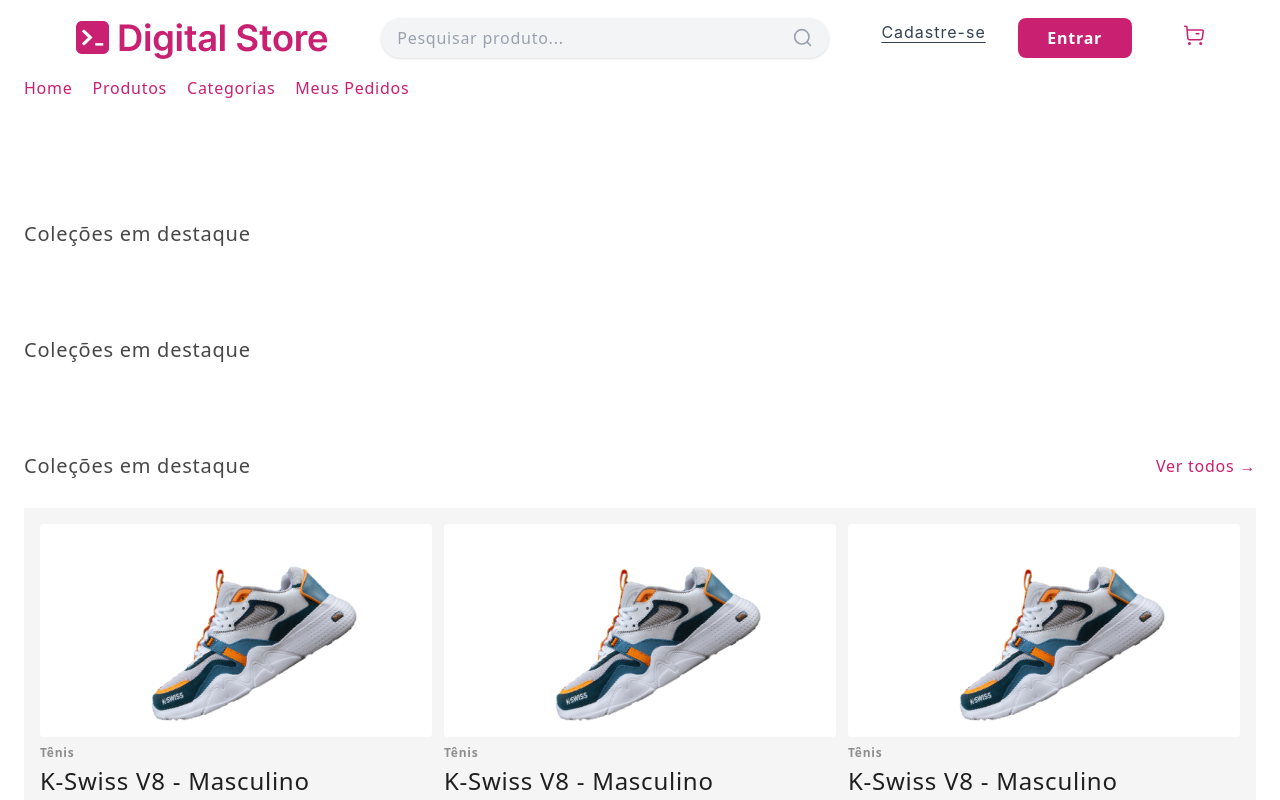
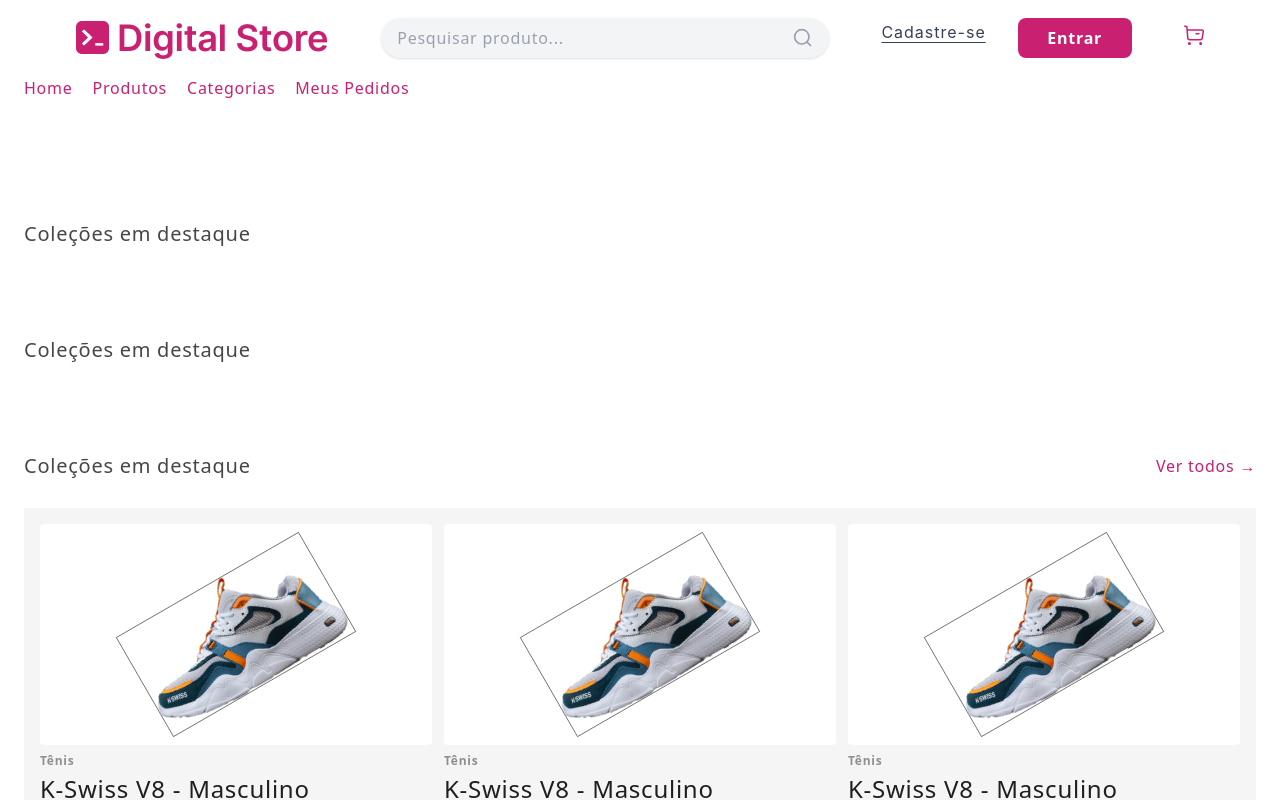
Before and after one commit to Markus328/digital-store, a React (Vite) app: page / in a window 1280 px wide. Shown: the top 800 px of the page. Built offline with nearby package versions, Linux system fonts and the light colour scheme.

Commit message:
Refeito o código to DynamicImage

```diff
--- a/src/components/DynamicImage.jsx
+++ b/src/components/DynamicImage.jsx
@@ -1,4 +1,4 @@
-import { useEffect, useState, useRef } from "react";
+import { useEffect, useState, useRef, useCallback } from "react";
 import imageLoader from "../assets/imageLoader.js";
 
 const DynamicImage = ({
@@ -9,9 +9,17 @@
   rotation,
 }) => {
   const [imgUrl, setImgUrl] = useState(null);
+  const [imgRatio, setImgRatio] = useState(1);
+  const [isImageLoaded, setIsImageLoaded] = useState(false);
+  const imgRef = useRef(null);
 
+  // Load image effect
   useEffect(() => {
-    if (!asset) return;
+    if (!asset) {
+      setImgUrl(null);
+      setIsImageLoaded(false);
+      return;
+    }
 
     const path = `./${asset}`;
     const importer = imageLoader[path];
@@ -22,59 +30,68 @@
       });
     } else {
       setImgUrl(null);
+      setIsImageLoaded(false);
     }
   }, [asset]);
 
-  const [combinedStyle, setCombinedStyle] = useState({});
-  const [containerStyle, setContainerStyle] = useState({});
-  const imgRef = useRef(null);
+  // Calculate image scale function (memoized to prevent recreating on every render)
+  const calculateImageNewScale = useCallback((ratio, rotation) => {
+    const angle = parseFloat(rotation) || 0;
+    const width = ratio;
+    const height = 1;
 
-  // Essa função calcula a escala da imagem para que ela caiba no container sem ser cortada
-  const calculateImageNewScale = (width, height, rotation) => {
-    const angle = parseFloat(rotation);
     const radians = (angle * Math.PI) / 180;
     const absCos = Math.abs(Math.cos(radians));
     const absSin = Math.abs(Math.sin(radians));
     const fullWidth = width * absCos + height * absSin;
     const fullHeight = width * absSin + height * absCos;
 
-    console.log(
-      `width: ${width}, height: ${height}, rotation: ${rotation}, fullWidth: ${fullWidth}, fullHeight: ${fullHeight}`,
-    );
+    return Math.min(width / fullWidth, height / fullHeight);
+  }, []);
 
-    // Retorna a menor escala possível para que a imagem
-    return Math.min(width / fullWidth, height / fullHeight);
-  };
+  // Handle image load to get ratio
+  const handleImageLoad = useCallback(() => {
+    if (imgRef.current) {
+      const { width: width_ratio, height: height_ratio } =
+        imgRef.current.getBoundingClientRect();
+      setImgRatio(width_ratio / height_ratio);
+      setIsImageLoaded(true);
+    }
+  }, []);
 
+  // Calculate combined style (only when dependencies actually change)
+  const [combinedStyle, setCombinedStyle] = useState({});
   useEffect(() => {
-    setCombinedStyle({
+    const baseStyle = {
       width: width,
       height: height,
-    });
-
-    if (rotation) {
-      // valores de width e height antes de redimensionamentos, porém úteis para o cálculo.
-      const { width: width_ratio, height: height_ratio } =
-        imgRef.current.getBoundingClientRect();
-      const imageScale = calculateImageNewScale(
-        width_ratio,
-        height_ratio,
-        rotation,
-      );
+    };
+    if (rotation && isImageLoaded) {
+      const imageScale = calculateImageNewScale(imgRatio, rotation);
+      console.log("imageScale", imageScale);
       setCombinedStyle({
-        width: width,
-        height: height,
+        ...baseStyle,
         transform: `rotate(${rotation}) scale(${imageScale})`,
       });
-    }
-  }, [imgUrl, rotation, width, height]);
-
+    } else setCombinedStyle(baseStyle);
+  }, [
+    calculateImageNewScale,
+    height,
+    imgRatio,
+    isImageLoaded,
+    rotation,
+    width,
+  ]);
   return (
-    <div
-      className="flex items-center justify-center p-0"
-      style={containerStyle}
-    >
-      <img src={imgUrl} alt={name} style={combinedStyle} ref={imgRef} />
+    <div className="flex items-center justify-center p-2">
+      <img
+        src={imgUrl}
+        alt={name}
+        style={combinedStyle}
+        ref={imgRef}
+        className="border"
+        onLoad={handleImageLoad}
+      />
     </div>
   );
 };
```
